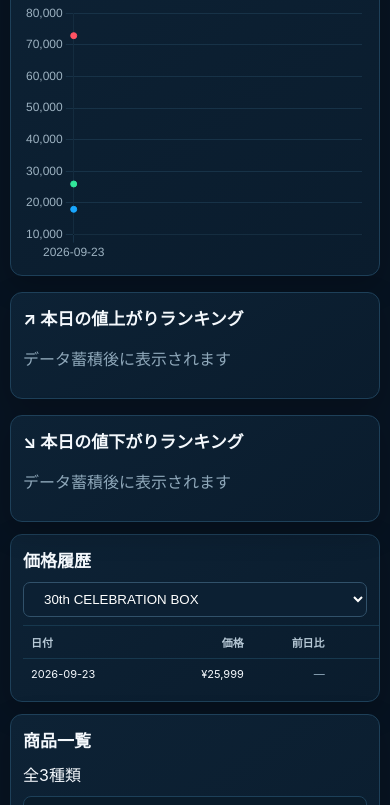
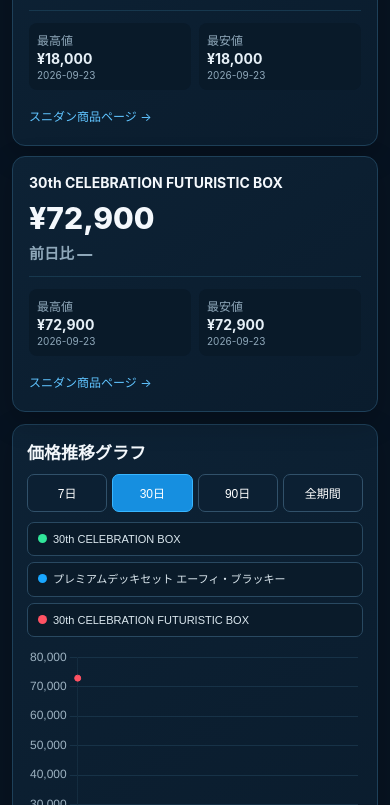
Before and after one commit to xienum/pcg-market-checker, a website: page index.html in a window 390 px wide. Shown: the part 507-1312 px from the top of the page. Drawn offline with nearby package versions, Linux system fonts and the light colour scheme.

Commit message:
Improve iPhone mobile layout

```diff
--- a/style.css
+++ b/style.css
@@ -37,3 +37,23 @@ html{-webkit-text-size-adjust:100%;text-size-adjust:100%}
   #historyProduct{width:100%;margin-bottom:8px}.product-grid{grid-template-columns:1fr}
 }
 .product-image{display:block;width:100%;height:135px;object-fit:contain;margin:0 auto 12px;padding:8px;border-radius:10px;background:radial-gradient(circle,#17364d 0,#091b2a 72%);filter:drop-shadow(0 7px 9px #0006)}@media(max-width:900px),(hover:none) and (pointer:coarse){.product-image{height:150px;margin-bottom:10px}.card h3{white-space:normal!important;line-height:1.35}}
+
+/* Mobile-first readability pass */
+@media(max-width:600px){
+  .top{height:56px;padding:0 14px}.brand b{font-size:16px}
+  main{padding:16px 12px 48px;overflow-x:hidden}
+  .section-title{margin-bottom:12px}.section-title h1{font-size:23px;line-height:1.2}.section-title span{font-size:12px;margin-top:5px}
+  .cards{display:grid!important;grid-template-columns:1fr!important;overflow:visible!important;scroll-snap-type:none!important;gap:10px!important;margin:0!important;padding:0!important}
+  .card{width:100%!important;flex:none!important;padding:16px!important;border-radius:13px!important;scroll-snap-align:none!important}
+  .card h3{font-size:14px!important;line-height:1.45;white-space:normal!important;overflow:visible!important;text-overflow:clip!important;margin-bottom:8px}
+  .price{font-size:30px!important;line-height:1.15}.change{font-size:15px!important;margin-top:6px}
+  .extremes{display:grid;grid-template-columns:1fr 1fr;gap:8px;margin-top:13px;padding-top:12px}.extremes span{background:#091a29;border-radius:8px;padding:8px}.extremes b{font-size:14px;margin-top:2px}.source{font-size:12px;margin-top:12px;padding:5px 0}
+  .panel{padding:14px!important;margin-top:12px;border-radius:13px}.toolbar{display:block!important}.toolbar h2,.panel h2{font-size:17px;margin-bottom:10px}
+  .segmented{display:grid!important;grid-template-columns:repeat(4,minmax(0,1fr));gap:5px;width:100%}.segmented button{min-height:38px;padding:6px 2px!important;font-size:12px}
+  .toggles{display:grid!important;grid-template-columns:1fr;gap:6px;overflow:visible!important;margin:10px 0!important;padding:0!important}.toggle{width:100%;max-width:none!important;text-align:left;white-space:normal!important;overflow:visible!important;text-overflow:clip!important;line-height:1.3;padding:9px 10px!important}
+  .chartbox{height:245px!important;margin-top:8px}
+  .rank-grid{display:grid;grid-template-columns:1fr!important;gap:0!important}.rank-row{grid-template-columns:30px minmax(0,1fr) auto!important;gap:7px;padding:10px 2px;font-size:12px}.rank-row b{white-space:normal!important;line-height:1.3}.rank-value{white-space:nowrap}
+  #historyProduct{width:100%;min-height:42px;margin:0 0 10px!important;font-size:13px}
+  .table-wrap{margin:0!important;padding:0!important;overflow-x:visible!important}table{min-width:0!important;font-size:12px!important}th,td{padding:9px 5px!important}th:nth-child(5),td:nth-child(5),th:nth-child(6),td:nth-child(6){display:none}th:nth-child(4),td:nth-child(4){display:none}
+  .product-grid{grid-template-columns:1fr!important;gap:8px}.product-item{min-height:0!important;padding:12px!important;margin:0}.product-item b{font-size:13px!important;line-height:1.4}.product-item small{display:block;margin-top:5px;font-size:14px;color:#fff}
+}
```
